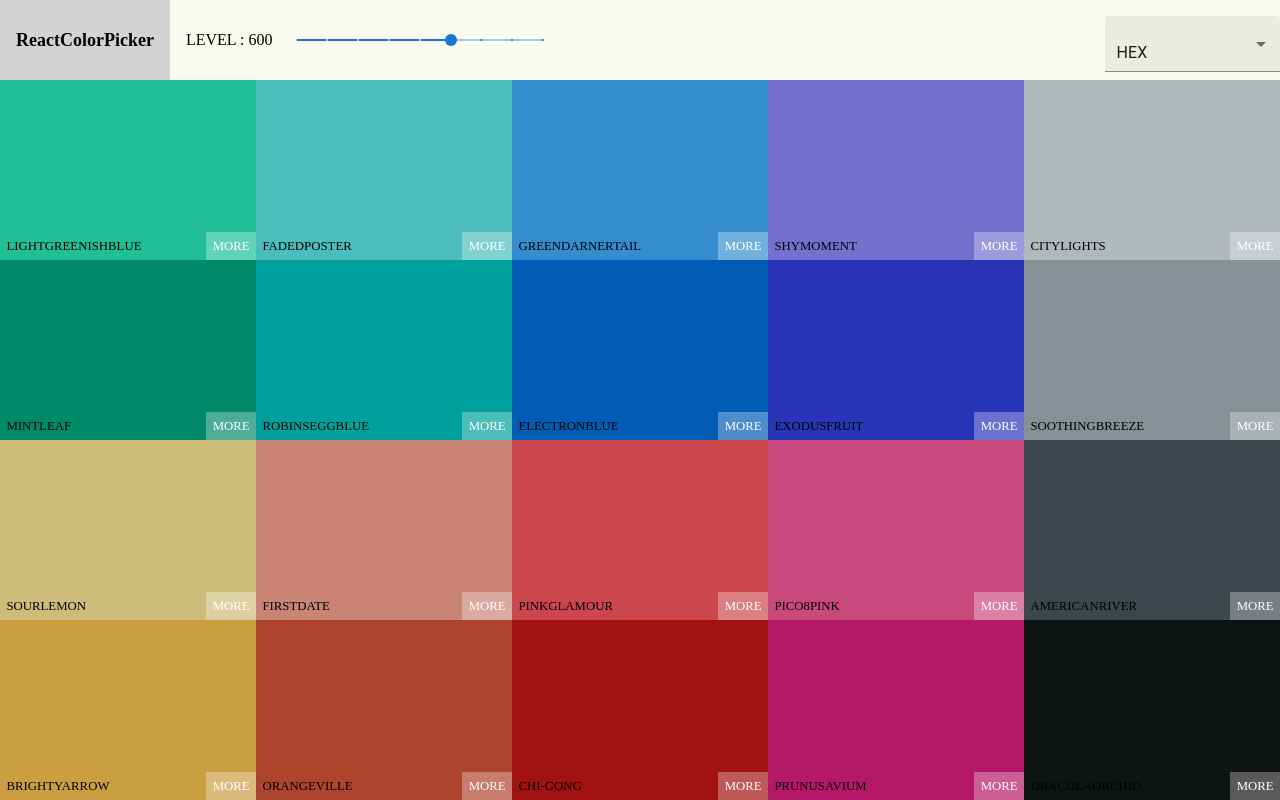
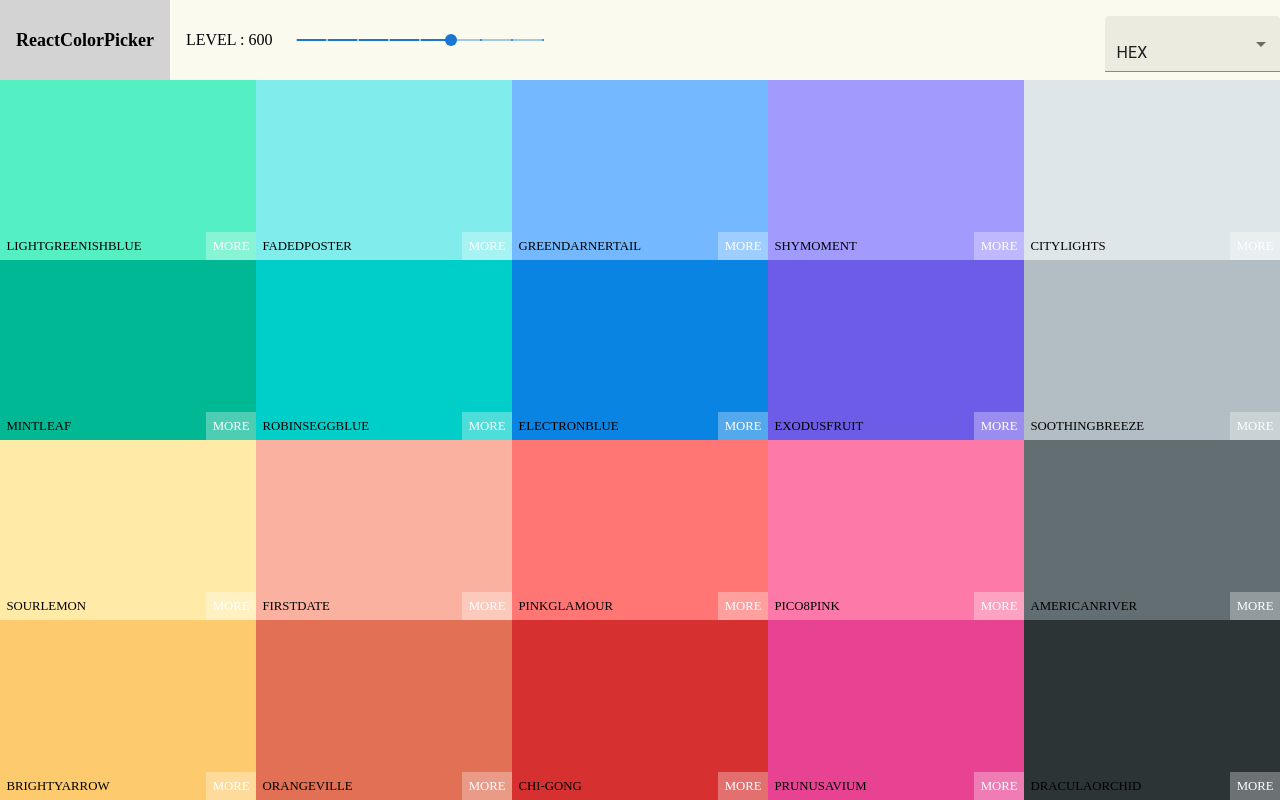
Before and after one commit to Masoud-khalifeh/Colors-App, a React (Create React App) app: page / in a window 1280 px wide. Built offline with nearby package versions, Linux system fonts and the light colour scheme.

Commit message:
add text to selectDropBox and modify some problems

```diff
--- a/src/ColorBox.js
+++ b/src/ColorBox.js
@@ -1,52 +1,40 @@
 import React, { useState } from "react";
 import { CopyToClipboard } from 'react-copy-to-clipboard';
-import convert from 'color-convert';
-import chroma from "chroma-js";
 import './ColorBox.css';
 
 
 
 export default function ColorBox(props) {
-    const { backGround, name, type, level,getColor } = props;
+    const { backGround, name } = props;
     const [Copied, setCopied] = useState(false);
-    const scale = chroma.scale([chroma(backGround).darken(0.1).hex(), chroma(backGround).darken(1.5).hex()]);
-    const finalColor= scale(level/1000).hex();
+
 
 
 
 
     // this function converts hex colors to other formats
-    function convertColor(hex, exitType, level) {
-        const color = convert.hex.rgb(hex);
-        if (exitType == "RGB") {
-            return `rgb(${color[0]},${color[1]},${color[2]})`
-        } else if (exitType == "RGBA") {
-            return `rgba(${color[0]},${color[1]},${color[2]},${level / 1000})`
-        } else {
-            return hex
-        }
 
-    }
 
     function copyHandler() {
         setCopied(true);
-        getColor(convertColor(finalColor, type, level));
         setTimeout(() => {
-            setCopied(false)
-        }, 1500)
+            setCopied(false);
+            props.selected(backGround);
+        }, 1500);
+
     }
     const layOut = () => {
         return (
             <div>
-                <div style={{ backgroundColor: `${finalColor}` }} className={`IsCopied ${Copied && "Copied"}`}></div>
-                <div className={`IsCopiedText ${Copied && "CopiedText"}`}><h1>COPIED!</h1><p> {convertColor(backGround, type, level)}</p></div>
+                <div style={{ backgroundColor:backGround }} className={`IsCopied ${Copied && "Copied"}`}></div>
+                <div className={`IsCopiedText ${Copied && "CopiedText"}`}><h1>COPIED!</h1><p> {backGround}</p></div>
             </div>
         )
     }
     return (
 
-        <CopyToClipboard text={convertColor(backGround, type, level)} onCopy={copyHandler}>
-            <div style={{ backgroundColor: ` ${finalColor}` }} className={`ColorBox`}  >
+        <CopyToClipboard text={backGround} onCopy={copyHandler}>
+            <div style={{ backgroundColor: backGround }} className={`ColorBox`}  >
                 <div className="ColorTop"></div>
                 <div className="ColorCenter">
                     {Copied && layOut()}
--- a/src/NavBar.js
+++ b/src/NavBar.js
@@ -5,10 +5,12 @@ import './NavBar.css';
 export default function NavBar(props) {
     function selectClicker (e){
         props.select(e);
+        props.update()
 
     };
     function sliderClicker (e){
         props.slider(e);
+        props.update()
 
     }
 
@@ -42,9 +44,9 @@ export default function NavBar(props) {
                             value={props.type}
                             onChange={selectClicker}
                         >
-                            <MenuItem value="HEX">{props.type=='HEX'?`HEX ${props.color}`:"HEX"}</MenuItem>
-                            <MenuItem value="RGB">{props.type=='RGB'?`RGB ${props.color}`:"RGB"}</MenuItem>
-                            <MenuItem value="RGBA">{props.type=='RGBA'?`RGBA ${props.color}`:"RGBA"}</MenuItem>
+                            <MenuItem value="HEX">{props.type=='HEX'&&props.type!==""?`HEX ${props.color}`:"HEX"}</MenuItem>
+                            <MenuItem value="RGB">{props.type=='RGB'&&props.type!==""?`RGB ${props.color}`:"RGB"}</MenuItem>
+                            <MenuItem value="RGBA">{props.type=='RGBA'&&props.type!==""?`RGBA ${props.color}`:"RGBA"}</MenuItem>
                         </Select>
                     </FormControl>
                 </div>
--- a/src/Palette.js
+++ b/src/Palette.js
@@ -3,36 +3,60 @@ import { v4 as uuid } from 'uuid';
 import ColorBox from './ColorBox';
 import NavBar from './NavBar';
 import convert from 'color-convert';
-
+import chroma from "chroma-js";
 import './Palette.css';
 
 export default function Pallete(props) {
-    const [Colors, SetColors] = useState(props.colors);
+    const ColorsArray = props.colors
+    const [Colors, SetColors] = useState(ColorsArray);
     const [SelectedColor, setSelectedColor] = useState("");
     const [TypeColor, setTypeColor] = useState("HEX");
-    const [level, setLevel] = useState("600");
-    const colorBox = Colors.map(color => <ColorBox key={uuid()} backGround={color.color} name={color.name} type={TypeColor} level={level} getColor={getColorName} />);
+    const [Level, setLevel] = useState("600");
+    const colorBox = Colors.map(color => <ColorBox key={uuid()} backGround={convertColor(color.color,TypeColor,Level)} name={color.name} selected={updateSelectedColor} />);
+
+    function updateColor() {
+        const newColors = ColorsArray.map(color => {
+            const scale = chroma.scale([chroma(color.color).darken(0.1).hex(), chroma(color.color).darken(1.5).hex()]);
+            const finalColor = scale(Level / 1000).hex();
+            return { ...color, color: finalColor };
+        });
+        SetColors(newColors);
+    }
+
+    function updateSelectedColor(color) {
+        setSelectedColor(color)
+    }
 
     function handleChangeSelect(e) {
         setTypeColor(e.target.value);
+        setSelectedColor("");
     };
     function handleChangeSlider(e) {
         setLevel(e.target.value);
+        setSelectedColor("");
     }
 
-    function getColorName(color) {
-        setSelectedColor(color);
-        console.log(color)
+
+
+    function convertColor(hex, exitType, level) {
+        if (hex !== "") {
+            const color = convert.hex.rgb(hex);
+            if (exitType == "RGB") {
+                return `rgb(${color[0]},${color[1]},${color[2]})`
+            } else if (exitType == "RGBA") {
+                return `rgba(${color[0]},${color[1]},${color[2]},1)`
+            } else {
+                return hex
+            }
+        }else{
+            return ""
+        }
+
+
     }
-
-    function changeLevel(color, level) {
-        const orginalColor = convert.hex.rgb(color);
-        return `rgba(${orginalColor[0]},${orginalColor[1]},${orginalColor[2]},${level / 1000})`
-    }
-
     return (
         <div className="Palette">
-            <NavBar select={handleChangeSelect} slider={handleChangeSlider} type={TypeColor} level={level} color={SelectedColor} />
+            <NavBar select={handleChangeSelect} slider={handleChangeSlider} type={TypeColor} level={Level} color={SelectedColor} update={updateColor} />
             {/* navbar goes here */}
             <div className="PaletteColors">
                 {/*bunch of color boxes*/}
```
